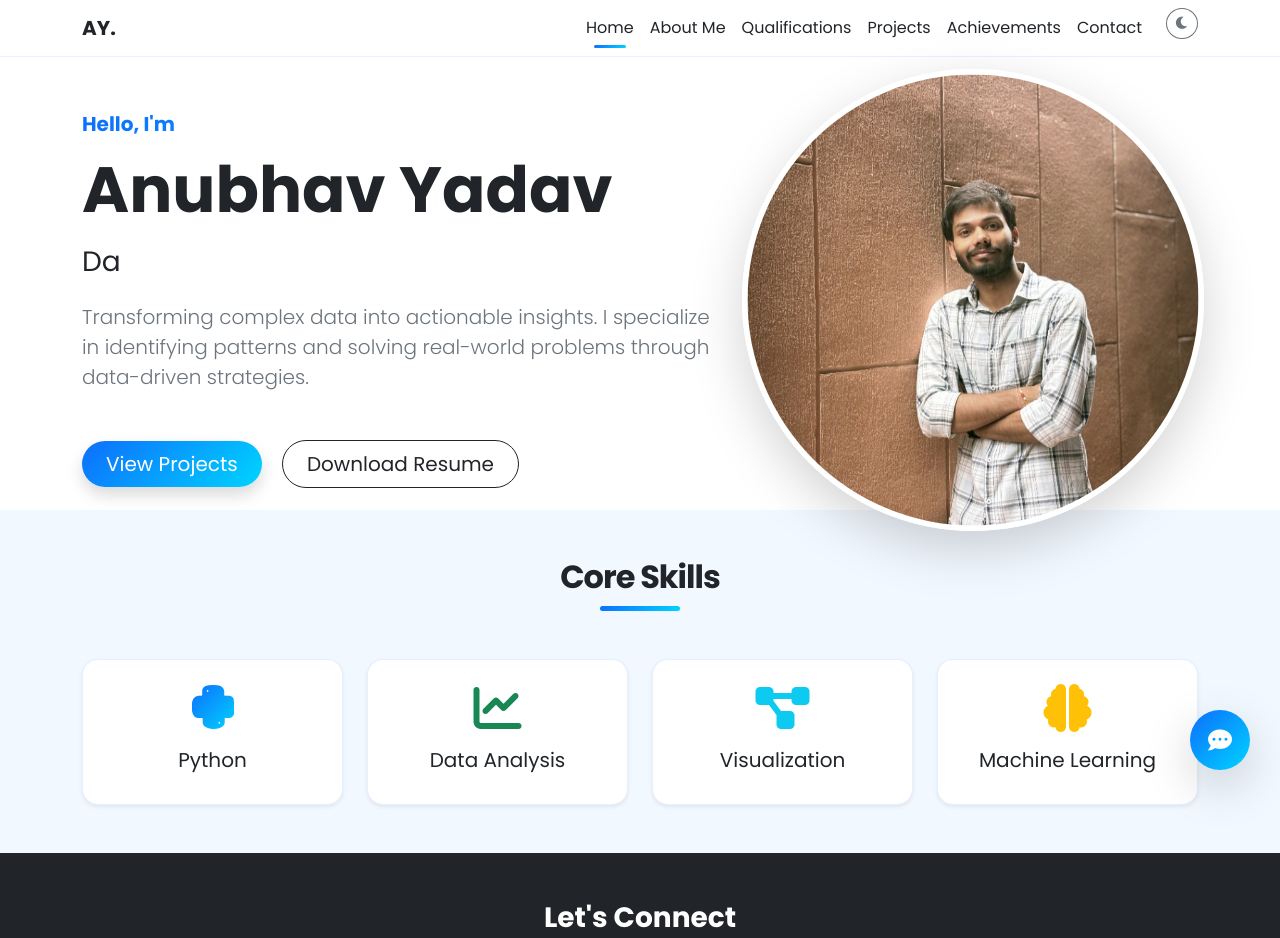
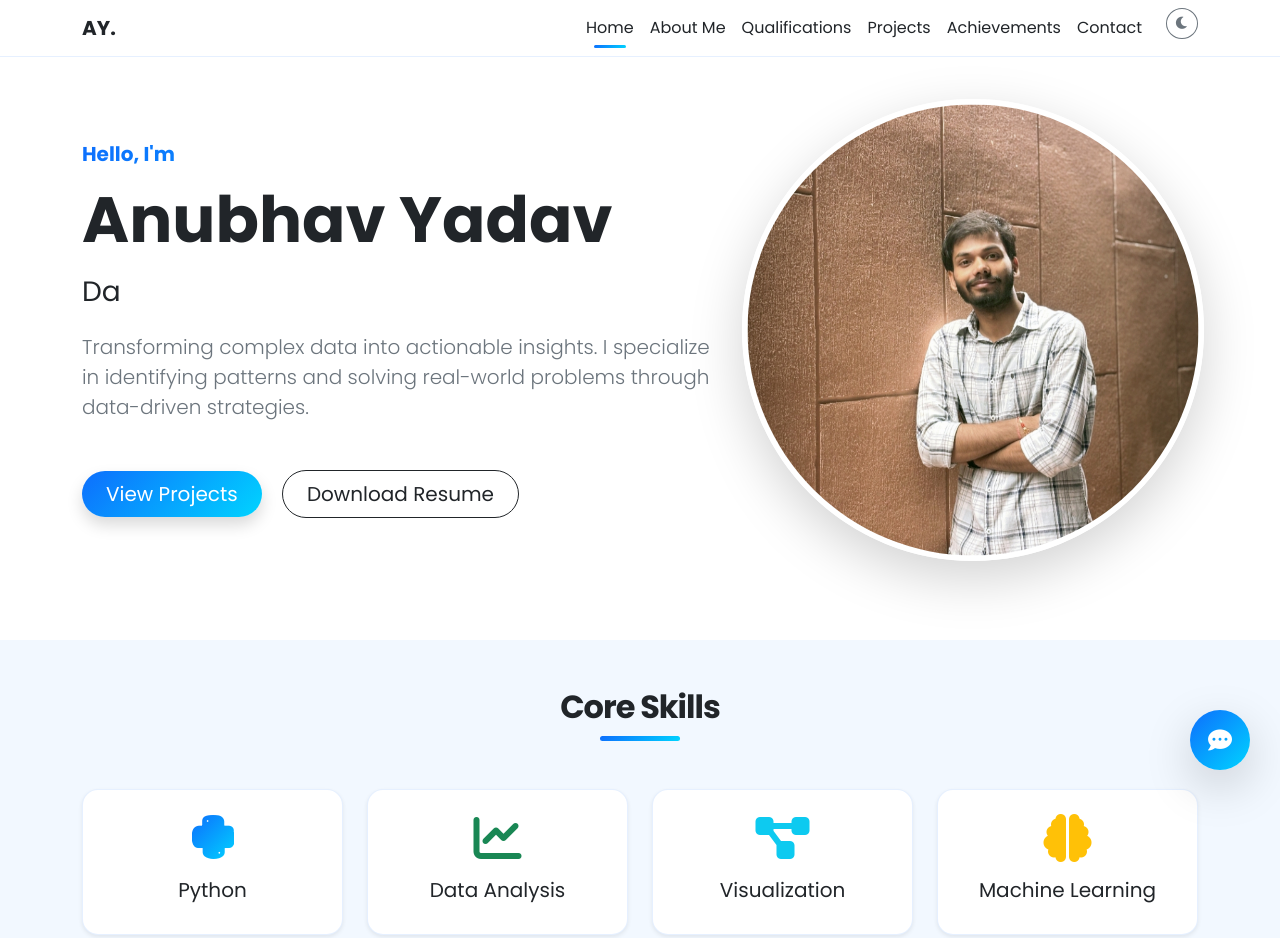
Before and after one commit to AnubhavDataSci25/Portfolio-Website, a plain HTML site: page index.html in a window 1280 px wide. Shown: the top 938 px of the page. Drawn offline with nearby package versions, Linux system fonts and the light colour scheme; files whose address does not match are found by name.

Commit message:
fixed home page image overlapping issue

```diff
--- a/style.css
+++ b/style.css
@@ -208,7 +208,7 @@ h2.fw-bold {
     object-position: center center;
     transform: scale(1.1);
     border-radius: 50%;
-    display: block;
+    display: inline-block;
     margin-left: auto;
     margin-right: auto;
     max-width: 420px;
@@ -221,7 +221,8 @@ h2.fw-bold {
 }
 
 .hero-section {
-    padding-top: 90px; /* space for fixed navbar */
+    padding-top: 120px; /* space for fixed navbar */
+    padding-bottom: 100px;
 }
 
 /* Project Badge */
```
